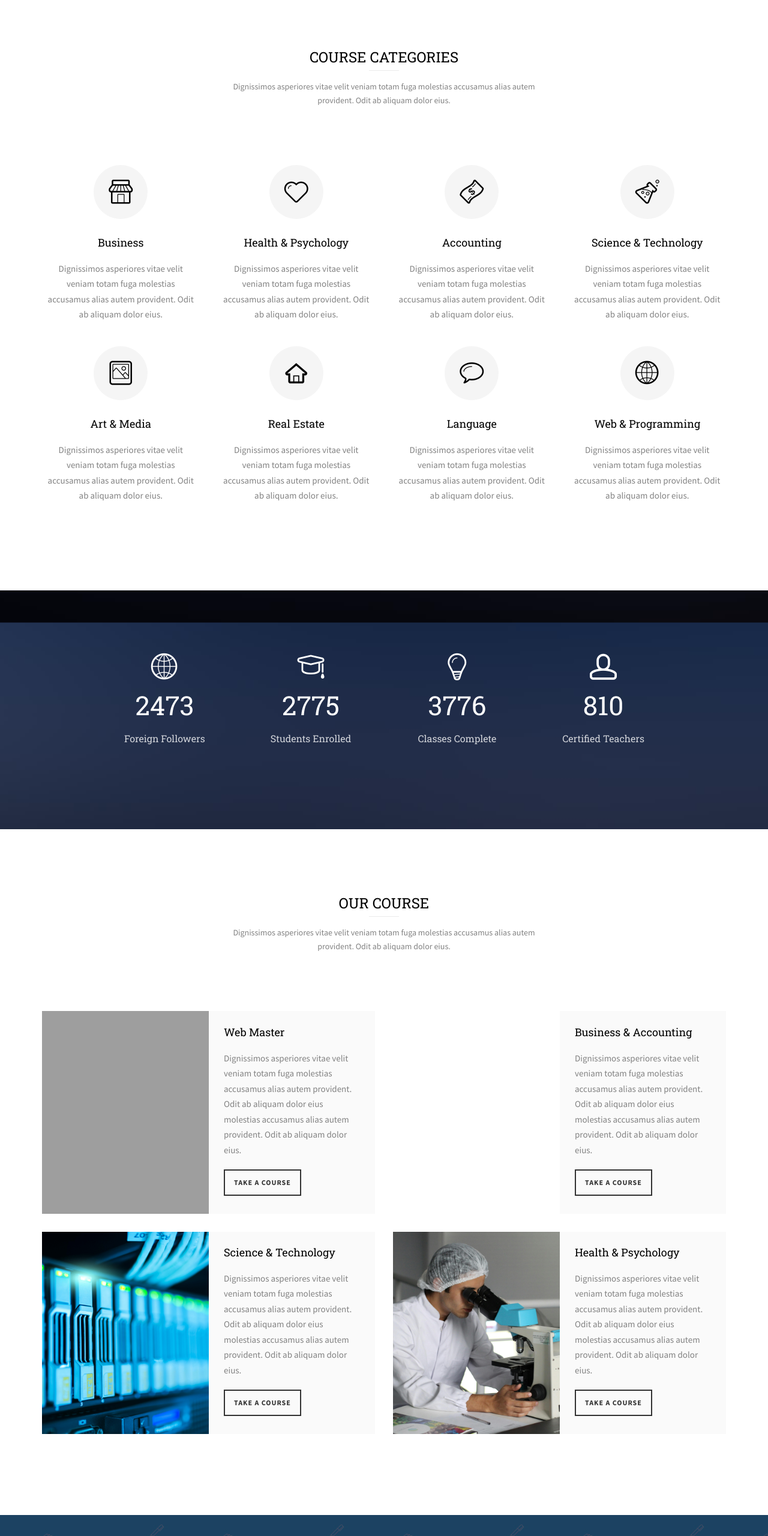
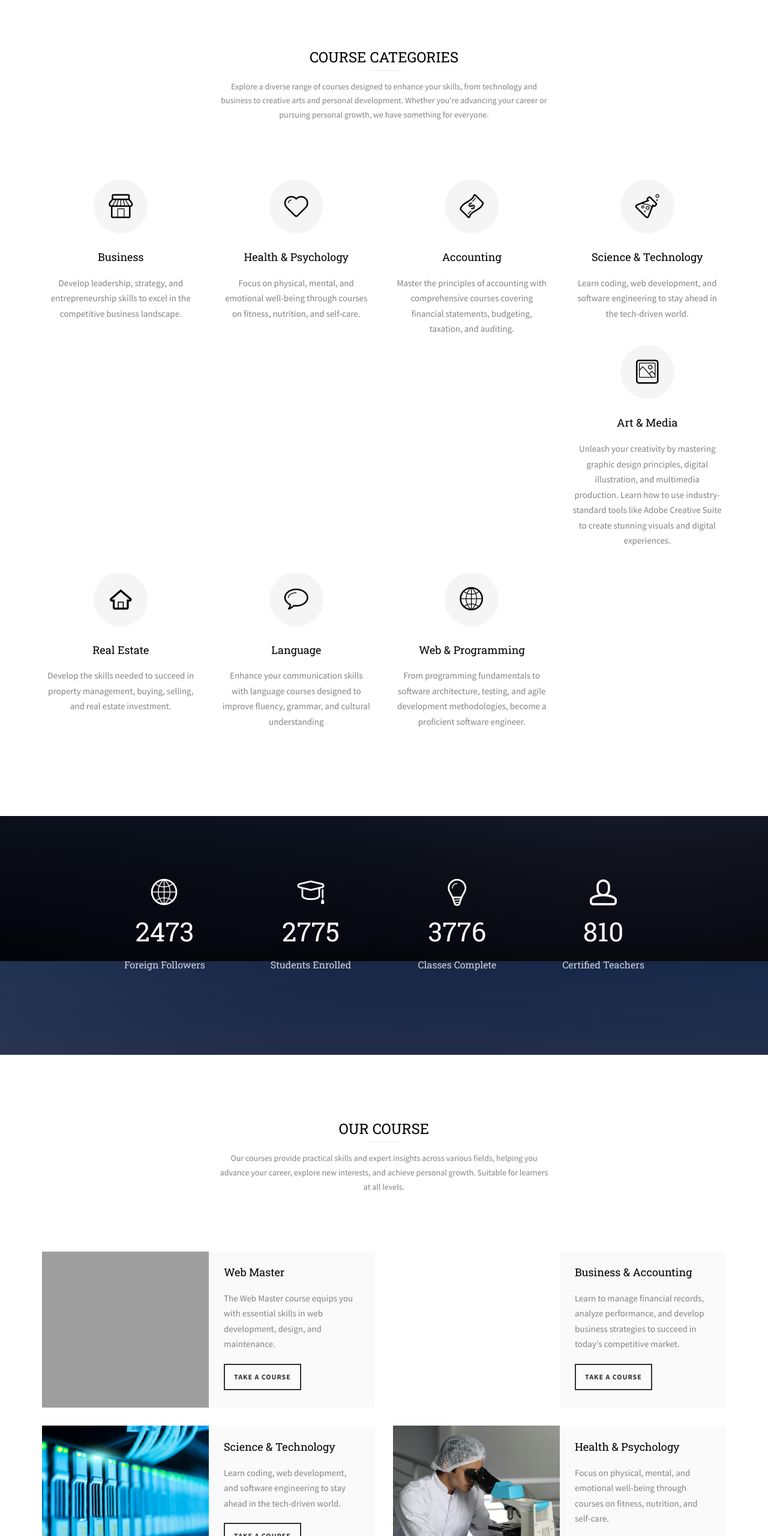
Before and after one commit to chai-py/cpnt201-project-education, a plain HTML site: page index.html in a window 1280 px wide. Shown: the part 780-3340 px from the top of the page at 60% size. Drawn offline with Linux system fonts and the light colour scheme; grey boxes are pictures that could not be loaded; files whose address does not match are found by name.

Commit message:
added testimonials , course category , course tag lines

```diff
--- a/index.html
+++ b/index.html
@@ -233,8 +233,10 @@
             <div class="col-md-6 col-md-offset-3 text-center fh5co-heading">
               <h2>Course categories</h2>
               <p>
-                Dignissimos asperiores vitae velit veniam totam fuga molestias
-                accusamus alias autem provident. Odit ab aliquam dolor eius.
+                Explore a diverse range of courses designed to enhance your
+                skills, from technology and business to creative arts and
+                personal development. Whether you're advancing your career or
+                pursuing personal growth, we have something for everyone.
               </p>
             </div>
           </div>
@@ -247,9 +249,8 @@
                 <div class="desc">
                   <h3><a href="#">Business</a></h3>
                   <p>
-                    Dignissimos asperiores vitae velit veniam totam fuga
-                    molestias accusamus alias autem provident. Odit ab aliquam
-                    dolor eius.
+                    Develop leadership, strategy, and entrepreneurship skills to
+                    excel in the competitive business landscape.
                   </p>
                 </div>
               </div>
@@ -262,9 +263,8 @@
                 <div class="desc">
                   <h3><a href="#">Health &amp; Psychology</a></h3>
                   <p>
-                    Dignissimos asperiores vitae velit veniam totam fuga
-                    molestias accusamus alias autem provident. Odit ab aliquam
-                    dolor eius.
+                    Focus on physical, mental, and emotional well-being through
+                    courses on fitness, nutrition, and self-care.
                   </p>
                 </div>
               </div>
@@ -277,9 +277,9 @@
                 <div class="desc">
                   <h3><a href="#">Accounting</a></h3>
                   <p>
-                    Dignissimos asperiores vitae velit veniam totam fuga
-                    molestias accusamus alias autem provident. Odit ab aliquam
-                    dolor eius.
+                    Master the principles of accounting with comprehensive
+                    courses covering financial statements, budgeting, taxation,
+                    and auditing.
                   </p>
                 </div>
               </div>
@@ -292,9 +292,8 @@
                 <div class="desc">
                   <h3><a href="#">Science &amp; Technology</a></h3>
                   <p>
-                    Dignissimos asperiores vitae velit veniam totam fuga
-                    molestias accusamus alias autem provident. Odit ab aliquam
-                    dolor eius.
+                    Learn coding, web development, and software engineering to
+                    stay ahead in the tech-driven world.
                   </p>
                 </div>
               </div>
@@ -307,9 +306,10 @@
                 <div class="desc">
                   <h3><a href="#">Art &amp; Media</a></h3>
                   <p>
-                    Dignissimos asperiores vitae velit veniam totam fuga
-                    molestias accusamus alias autem provident. Odit ab aliquam
-                    dolor eius.
+                    Unleash your creativity by mastering graphic design
+                    principles, digital illustration, and multimedia production.
+                    Learn how to use industry-standard tools like Adobe Creative
+                    Suite to create stunning visuals and digital experiences.
                   </p>
                 </div>
               </div>
@@ -322,9 +322,8 @@
                 <div class="desc">
                   <h3><a href="#">Real Estate</a></h3>
                   <p>
-                    Dignissimos asperiores vitae velit veniam totam fuga
-                    molestias accusamus alias autem provident. Odit ab aliquam
-                    dolor eius.
+                    Develop the skills needed to succeed in property management,
+                    buying, selling, and real estate investment.
                   </p>
                 </div>
               </div>
@@ -337,9 +336,9 @@
                 <div class="desc">
                   <h3><a href="#">Language</a></h3>
                   <p>
-                    Dignissimos asperiores vitae velit veniam totam fuga
-                    molestias accusamus alias autem provident. Odit ab aliquam
-                    dolor eius.
+                    Enhance your communication skills with language courses
+                    designed to improve fluency, grammar, and cultural
+                    understanding
                   </p>
                 </div>
               </div>
@@ -352,9 +351,9 @@
                 <div class="desc">
                   <h3><a href="#">Web &amp; Programming</a></h3>
                   <p>
-                    Dignissimos asperiores vitae velit veniam totam fuga
-                    molestias accusamus alias autem provident. Odit ab aliquam
-                    dolor eius.
+                    From programming fundamentals to software architecture,
+                    testing, and agile development methodologies, become a
+                    proficient software engineer.
                   </p>
                 </div>
               </div>
@@ -430,8 +429,10 @@
             <div class="col-md-6 col-md-offset-3 text-center fh5co-heading">
               <h2>Our Course</h2>
               <p>
-                Dignissimos asperiores vitae velit veniam totam fuga molestias
-                accusamus alias autem provident. Odit ab aliquam dolor eius.
+                Our courses provide practical skills and expert insights across
+                various fields, helping you advance your career, explore new
+                interests, and achieve personal growth. Suitable for learners at
+                all levels.
               </p>
             </div>
           </div>
@@ -447,10 +448,8 @@
                 <div class="desc">
                   <h3><a href="#">Web Master</a></h3>
                   <p>
-                    Dignissimos asperiores vitae velit veniam totam fuga
-                    molestias accusamus alias autem provident. Odit ab aliquam
-                    dolor eius molestias accusamus alias autem provident. Odit
-                    ab aliquam dolor eius.
+                    The Web Master course equips you with essential skills in
+                    web development, design, and maintenance.
                   </p>
                   <span
                     ><a href="#" class="btn btn-primary btn-sm btn-course"
@@ -471,10 +470,9 @@
                 <div class="desc">
                   <h3><a href="#">Business &amp; Accounting</a></h3>
                   <p>
-                    Dignissimos asperiores vitae velit veniam totam fuga
-                    molestias accusamus alias autem provident. Odit ab aliquam
-                    dolor eius molestias accusamus alias autem provident. Odit
-                    ab aliquam dolor eius.
+                    Learn to manage financial records, analyze performance, and
+                    develop business strategies to succeed in today's
+                    competitive market.
                   </p>
                   <span
                     ><a href="#" class="btn btn-primary btn-sm btn-course"
@@ -495,10 +493,8 @@
                 <div class="desc">
                   <h3><a href="#">Science &amp; Technology</a></h3>
                   <p>
-                    Dignissimos asperiores vitae velit veniam totam fuga
-                    molestias accusamus alias autem provident. Odit ab aliquam
-                    dolor eius molestias accusamus alias autem provident. Odit
-                    ab aliquam dolor eius.
+                    Learn coding, web development, and software engineering to
+                    stay ahead in the tech-driven world.
                   </p>
                   <span
                     ><a href="#" class="btn btn-primary btn-sm btn-course"
@@ -519,10 +515,8 @@
                 <div class="desc">
                   <h3><a href="#">Health &amp; Psychology</a></h3>
                   <p>
-                    Dignissimos asperiores vitae velit veniam totam fuga
-                    molestias accusamus alias autem provident. Odit ab aliquam
-                    dolor eius molestias accusamus alias autem provident. Odit
-                    ab aliquam dolor eius.
+                    Focus on physical, mental, and emotional well-being through
+                    courses on fitness, nutrition, and self-care.
                   </p>
                   <span
                     ><a href="#" class="btn btn-primary btn-sm btn-course"
@@ -560,11 +554,16 @@
                       <span>Mary Walker<br /><small>Students</small></span>
                       <blockquote>
                         <p>
-                          &ldquo;Far far away, behind the word mountains, far
-                          from the countries Vokalia and Consonantia, there live
-                          the blind texts. Separated they live in Bookmarksgrove
-                          right at the coast of the Semantics, a large language
-                          ocean.&rdquo;
+                          &ldquo;I recently completed the Business and
+                          Accounting course, and it was a game-changer for me!
+                          The instructors were knowledgeable and engaging,
+                          making complex concepts easy to understand. I gained
+                          practical skills in financial management and strategic
+                          planning that I can apply directly to my career. The
+                          hands-on projects helped reinforce my learning, and I
+                          feel much more confident in my abilities. I highly
+                          recommend this course to anyone looking to enhance
+                          their business acumen!&rdquo;
                         </p>
                       </blockquote>
                     </div>
@@ -578,9 +577,12 @@
                       <span>Mike Smith<br /><small>Students</small></span>
                       <blockquote>
                         <p>
-                          &ldquo;Separated they live in Bookmarksgrove right at
-                          the coast of the Semantics, a large language
-                          ocean.&rdquo;
+                          &ldquo; "I recently completed the Web Master course,
+                          and it was amazing! The content was well-structured,
+                          covering everything from HTML to advanced JavaScript.
+                          Hands-on exercises helped me build my own website, and
+                          the instructors were supportive. Highly recommend for
+                          anyone interested in web development!" ocean.&rdquo;
                         </p>
                       </blockquote>
                     </div>
@@ -594,10 +596,13 @@
                       <span>Rita Jones<br /><small>Teacher</small></span>
                       <blockquote>
                         <p>
-                          &ldquo;Far from the countries Vokalia and Consonantia,
-                          there live the blind texts. Separated they live in
-                          Bookmarksgrove right at the coast of the Semantics, a
-                          large language ocean.&rdquo;
+                          &ldquo;"I took the Graphic Design course, and it was
+                          incredible! The lessons were engaging and covered
+                          essential tools and techniques. I loved the creative
+                          projects, which allowed me to apply what I learned
+                          right away. The feedback from instructors was
+                          invaluable. I can't recommend this course enough for
+                          aspiring designers!"&rdquo;
                         </p>
                       </blockquote>
                     </div>
```
Also changed, not shown: about.html (+25 -26 lines), courses.html (+17 -26 lines).
